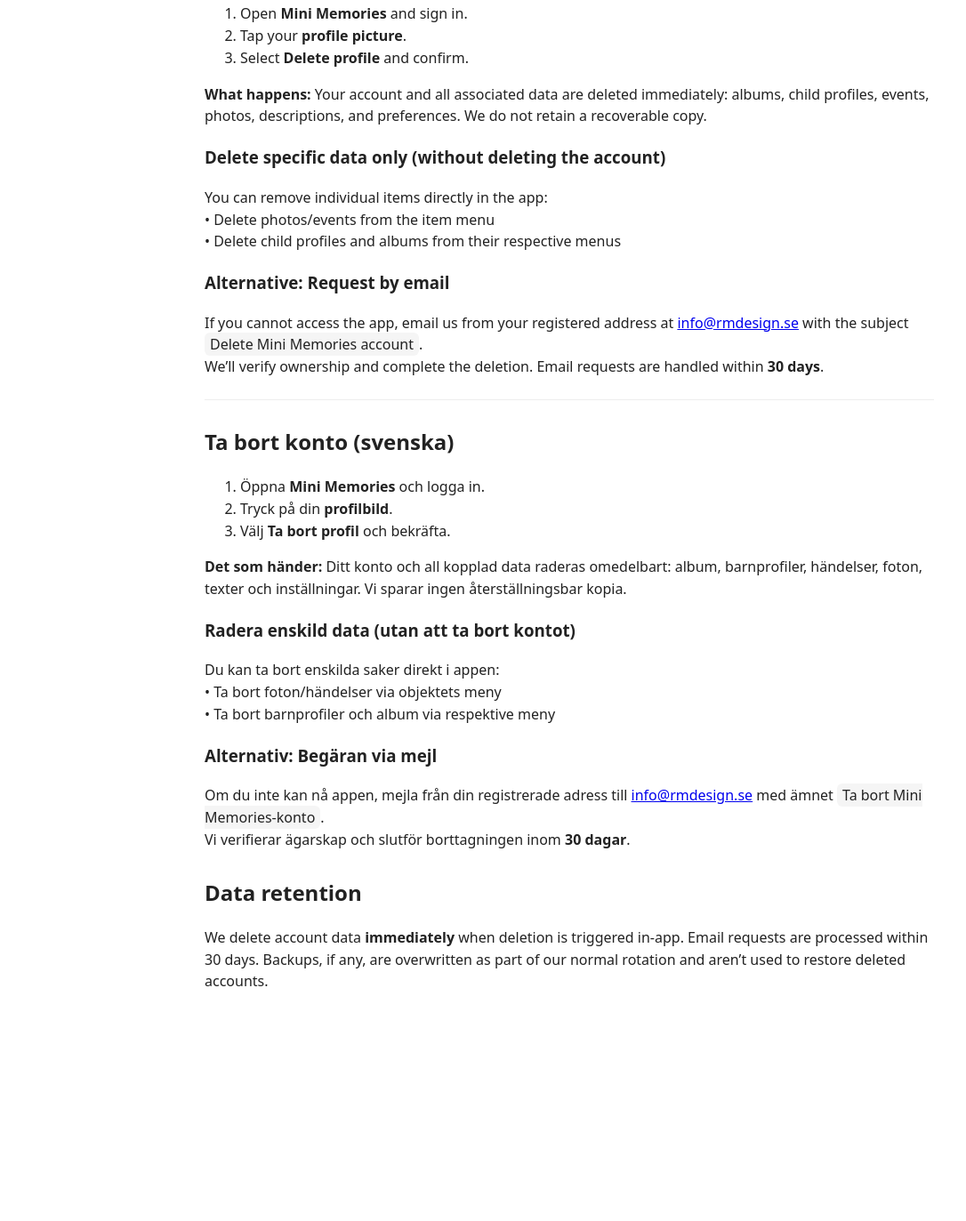
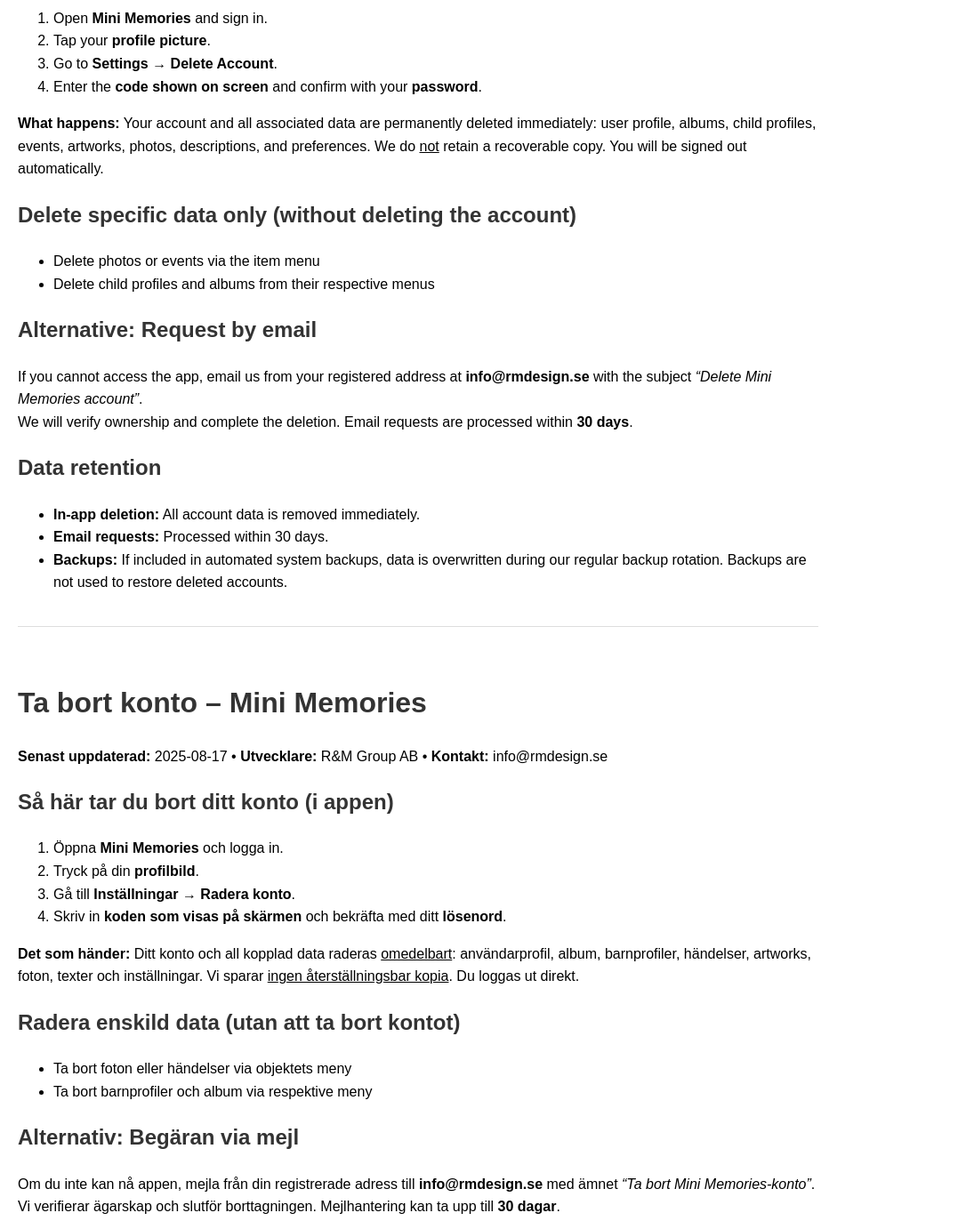
Before and after one commit to MalinPatriksson/delete-account, a plain HTML site: page index.html in a window 1280 px wide. Shown: the part 190-1563 px from the top of the page at 89% size, without its empty margins (0-1086 px from the left). Before the commit the page ends 1346 px from the top, so only its background shows below. Drawn offline with Linux system fonts and the light colour scheme.

Commit message:
Update index.html

```diff
--- a/index.html
+++ b/index.html
@@ -1,66 +1,89 @@
-<!doctype html>
-<html lang="sv">
+<!DOCTYPE html>
+<html lang="en">
 <head>
-  <meta charset="utf-8" />
-  <meta name="viewport" content="width=device-width,initial-scale=1" />
+  <meta charset="UTF-8">
+  <meta name="viewport" content="width=device-width, initial-scale=1.0">
   <title>Delete Account – Mini Memories</title>
   <style>
-    body { font-family: system-ui, -apple-system, Segoe UI, Roboto, sans-serif; margin: 0; padding: 24px; line-height: 1.55; color:#222; }
-    .wrap { max-width: 820px; margin: 0 auto; }
-    h1 { font-size: 28px; margin: 0 0 8px; }
-    h2 { margin-top: 28px; }
-    code, .pill { background:#f5f5f5; padding:2px 6px; border-radius:6px; }
-    hr { border:0; border-top:1px solid #eee; margin:24px 0; }
-    .muted { color:#666; }
+    body {
+      font-family: Arial, sans-serif;
+      line-height: 1.6;
+      margin: 20px;
+      max-width: 900px;
+    }
+    h1, h2 {
+      color: #333;
+    }
+    .lang-section {
+      margin-bottom: 60px;
+      padding-bottom: 20px;
+      border-bottom: 1px solid #ddd;
+    }
   </style>
 </head>
 <body>
-  <div class="wrap">
+
+  <div class="lang-section">
     <h1>Delete Account – Mini Memories</h1>
-    <p class="muted">Last updated: 2025-08-17 • Developer: R&amp;M Group AB • Contact: <a href="mailto:info@rmdesign.se">info@rmdesign.se</a></p>
+    <p><strong>Last updated:</strong> 2025-08-17 • <strong>Developer:</strong> R&amp;M Group AB • <strong>Contact:</strong> info@rmdesign.se</p>
 
     <h2>How to delete your account (in the app)</h2>
     <ol>
       <li>Open <strong>Mini Memories</strong> and sign in.</li>
       <li>Tap your <strong>profile picture</strong>.</li>
-      <li>Select <strong>Delete profile</strong> and confirm.</li>
+      <li>Go to <strong>Settings → Delete Account</strong>.</li>
+      <li>Enter the <strong>code shown on screen</strong> and confirm with your <strong>password</strong>.</li>
     </ol>
-    <p><strong>What happens:</strong> Your account and all associated data are deleted immediately: albums, child profiles, events, photos, descriptions, and preferences. We do not retain a recoverable copy.</p>
+    <p><strong>What happens:</strong> Your account and all associated data are permanently deleted immediately: user profile, albums, child profiles, events, artworks, photos, descriptions, and preferences. We do <u>not</u> retain a recoverable copy. You will be signed out automatically.</p>
 
-    <h3>Delete specific data only (without deleting the account)</h3>
-    <p>You can remove individual items directly in the app:
-      <br>• Delete photos/events from the item menu
-      <br>• Delete child profiles and albums from their respective menus
-    </p>
+    <h2>Delete specific data only (without deleting the account)</h2>
+    <ul>
+      <li>Delete photos or events via the item menu</li>
+      <li>Delete child profiles and albums from their respective menus</li>
+    </ul>
 
-    <h3>Alternative: Request by email</h3>
-    <p>If you cannot access the app, email us from your registered address at <a href="mailto:info@rmdesign.se">info@rmdesign.se</a> with the subject <span class="pill">Delete Mini Memories account</span>.
-    <br>We’ll verify ownership and complete the deletion. Email requests are handled within <strong>30 days</strong>.</p>
+    <h2>Alternative: Request by email</h2>
+    <p>If you cannot access the app, email us from your registered address at <strong>info@rmdesign.se</strong> with the subject <em>“Delete Mini Memories account”</em>.<br>
+    We will verify ownership and complete the deletion. Email requests are processed within <strong>30 days</strong>.</p>
 
-    <hr>
+    <h2>Data retention</h2>
+    <ul>
+      <li><strong>In-app deletion:</strong> All account data is removed immediately.</li>
+      <li><strong>Email requests:</strong> Processed within 30 days.</li>
+      <li><strong>Backups:</strong> If included in automated system backups, data is overwritten during our regular backup rotation. Backups are not used to restore deleted accounts.</li>
+    </ul>
+  </div>
 
-    <h2>Ta bort konto (svenska)</h2>
+  <div class="lang-section">
+    <h1>Ta bort konto – Mini Memories</h1>
+    <p><strong>Senast uppdaterad:</strong> 2025-08-17 • <strong>Utvecklare:</strong> R&amp;M Group AB • <strong>Kontakt:</strong> info@rmdesign.se</p>
+
+    <h2>Så här tar du bort ditt konto (i appen)</h2>
     <ol>
       <li>Öppna <strong>Mini Memories</strong> och logga in.</li>
       <li>Tryck på din <strong>profilbild</strong>.</li>
-      <li>Välj <strong>Ta bort profil</strong> och bekräfta.</li>
+      <li>Gå till <strong>Inställningar → Radera konto</strong>.</li>
+      <li>Skriv in <strong>koden som visas på skärmen</strong> och bekräfta med ditt <strong>lösenord</strong>.</li>
     </ol>
-    <p><strong>Det som händer:</strong> Ditt konto och all kopplad data raderas omedelbart: album, barnprofiler, händelser, foton, texter och inställningar. Vi sparar ingen återställningsbar kopia.</p>
+    <p><strong>Det som händer:</strong> Ditt konto och all kopplad data raderas <u>omedelbart</u>: användarprofil, album, barnprofiler, händelser, artworks, foton, texter och inställningar. Vi sparar <u>ingen återställningsbar kopia</u>. Du loggas ut direkt.</p>
 
-    <h3>Radera enskild data (utan att ta bort kontot)</h3>
-    <p>Du kan ta bort enskilda saker direkt i appen:
-      <br>• Ta bort foton/händelser via objektets meny
-      <br>• Ta bort barnprofiler och album via respektive meny
-    </p>
+    <h2>Radera enskild data (utan att ta bort kontot)</h2>
+    <ul>
+      <li>Ta bort foton eller händelser via objektets meny</li>
+      <li>Ta bort barnprofiler och album via respektive meny</li>
+    </ul>
 
-    <h3>Alternativ: Begäran via mejl</h3>
-    <p>Om du inte kan nå appen, mejla från din registrerade adress till <a href="mailto:info@rmdesign.se">info@rmdesign.se</a> med ämnet <span class="pill">Ta bort Mini Memories-konto</span>.
-    <br>Vi verifierar ägarskap och slutför borttagningen inom <strong>30 dagar</strong>.</p>
+    <h2>Alternativ: Begäran via mejl</h2>
+    <p>Om du inte kan nå appen, mejla från din registrerade adress till <strong>info@rmdesign.se</strong> med ämnet <em>“Ta bort Mini Memories-konto”</em>.<br>
+    Vi verifierar ägarskap och slutför borttagningen. Mejlhantering kan ta upp till <strong>30 dagar</strong>.</p>
 
-    <h2>Data retention</h2>
-    <p>We delete account data <strong>immediately</strong> when deletion is triggered in-app.
-    Email requests are processed within 30 days.
-    Backups, if any, are overwritten as part of our normal rotation and aren’t used to restore deleted accounts.</p>
+    <h2>Lagring av data</h2>
+    <ul>
+      <li><strong>Via appen:</strong> All data raderas omedelbart.</li>
+      <li><strong>Via mejl:</strong> Hanteras inom 30 dagar.</li>
+      <li><strong>Backuper:</strong> Om data finns i automatiska systembackuper skrivs de över vid vår ordinarie rotationsprocess. Backuper används inte för att återställa raderade konton.</li>
+    </ul>
   </div>
+
 </body>
 </html>
```
